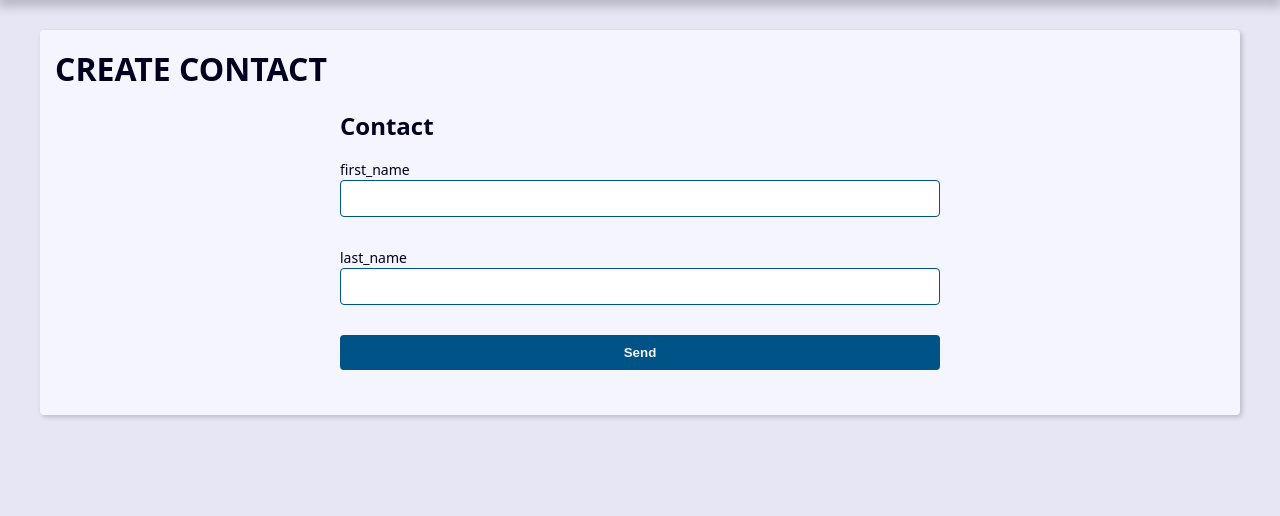
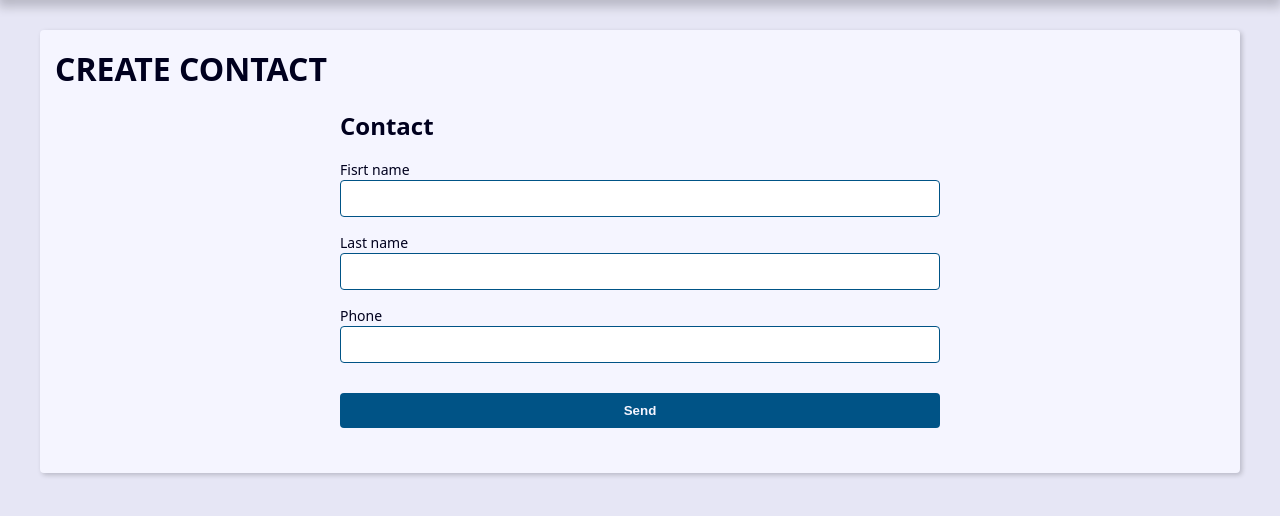
Before and after one commit to andrealmeidacb/Projeto-Agenda, a Django app: page /contact/create/ in a window 1280 px wide. Shown: the part 239-755 px from the top of the page. Run offline with Django 5.2, Linux system fonts and the light colour scheme.

Commit message:
Criei o formulário dinâmico com forms.ModelForm do Django

```diff
--- a/contact/templates/contact/create.html
+++ b/contact/templates/contact/create.html
@@ -14,17 +14,15 @@
             {% csrf_token %}
 
             <div class="form-content">
-                <div class="form-group">
-                    <label for="id_first_name">first_name</label>
-                    <input type="text" name="first_name" maxlength="255" id="id_first_name">
-                </div>
-            </div>
 
-            <div class="form-content">
-                <div class="form-group">
-                    <label for="id_last_name">last_name</label>
-                    <input type="text" name="last_name" maxlength="255" id="id_first_name">
-                </div>
+                {% for field in form %}
+                    <div class="form-group">
+                        <label for="{{ field.id_for_label }}">{{ field.label}}</label>
+                        {{ field }}
+
+                        {{ field.errors }}
+                    </div>
+                {% endfor %}
             </div>
 
             <div class="form-content">
--- a/contact/views/contact_forms.py
+++ b/contact/views/contact_forms.py
@@ -1,18 +1,45 @@
+from typing import Any
 from django.shortcuts import render, get_object_or_404,redirect
 from django.db.models import Q
 from contact.models import Contact
 from django.core.paginator import Paginator
+from django import forms
+from django.core.exceptions import ValidationError
 
+class ContactForm(forms.ModelForm):
+    class Meta:
+        model = Contact
+        fields = (
+            'fisrt_name', 'last_name', 'phone'
+        )
+
+    def clean(self):
+        cleaned_data = self.cleaned_data
+
+        self.add_error(
+            'fisrt_name',
+            ValidationError(
+                'Mensagem de erro',
+                code='invalid'
+            )
+        )
+
+        return super().clean()
 
 def create(request):
     if request.method == 'POST':
-        print()
-        print(request.method)
-        print(request.POST.get('first_name'))
-        print(request.POST.get('last_name'))
-        print()
+        context = {
+            'form': ContactForm(request.POST)
+        }
+
+        return render(
+            request,
+            'contact/create.html',
+            context,
+        )
+
     context = {
-
+        'form': ContactForm()
     }
 
     return render(
```
